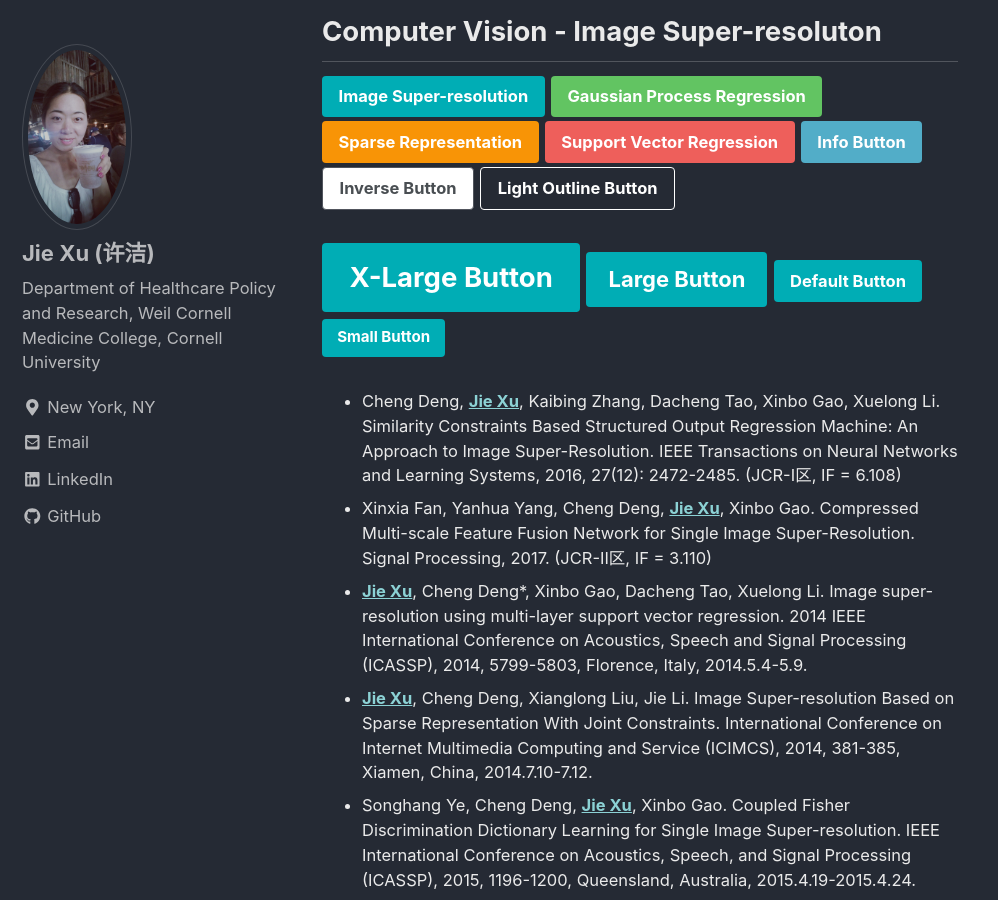
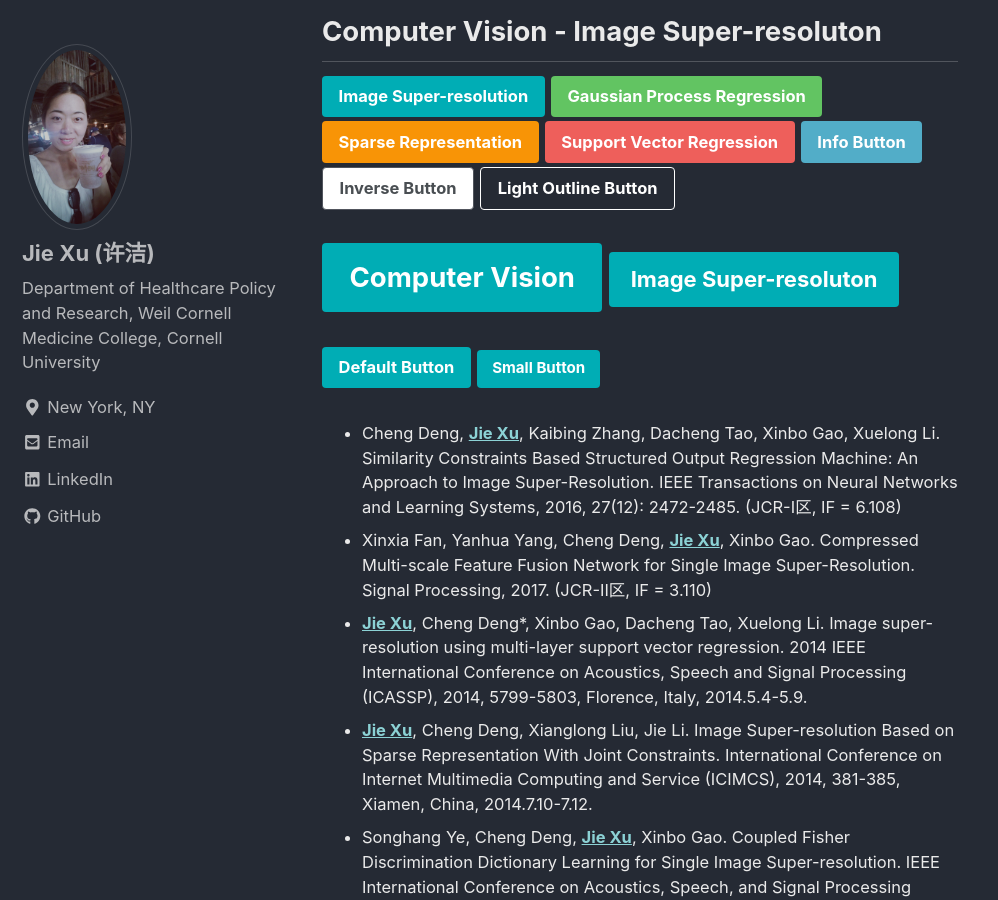
Before and after one commit to jxu1015/jxu1015.github.io, a Jekyll site: the page built from _pages/publications.md, in a window 1280 px wide and 900 px high, scrolled down 2000 px. Shown: the whole window, without its empty margins (0-998 px from the left). Built offline with Jekyll 4.4.1, drawn with Linux system fonts in a browser that asks for light colours; nearby versions of some CDN libraries.

Commit message:
Update publications.md

```diff
--- a/_pages/publications.md
+++ b/_pages/publications.md
@@ -25,8 +25,9 @@ header:
 [Inverse Button](#){: .btn .btn--inverse}
 [Light Outline Button](#){: .btn .btn--light-outline}
 
-[X-Large Button](#){: .btn .btn--primary .btn--x-large}
-[Large Button](#){: .btn .btn--primary .btn--large}
+[Computer Vision](#){: .btn .btn--primary .btn--x-large}
+[Image Super-resoluton](#){: .btn .btn--primary .btn--large}
+
 [Default Button](#){: .btn .btn--primary }
 [Small Button](#){: .btn .btn--primary .btn--small}
 
```
